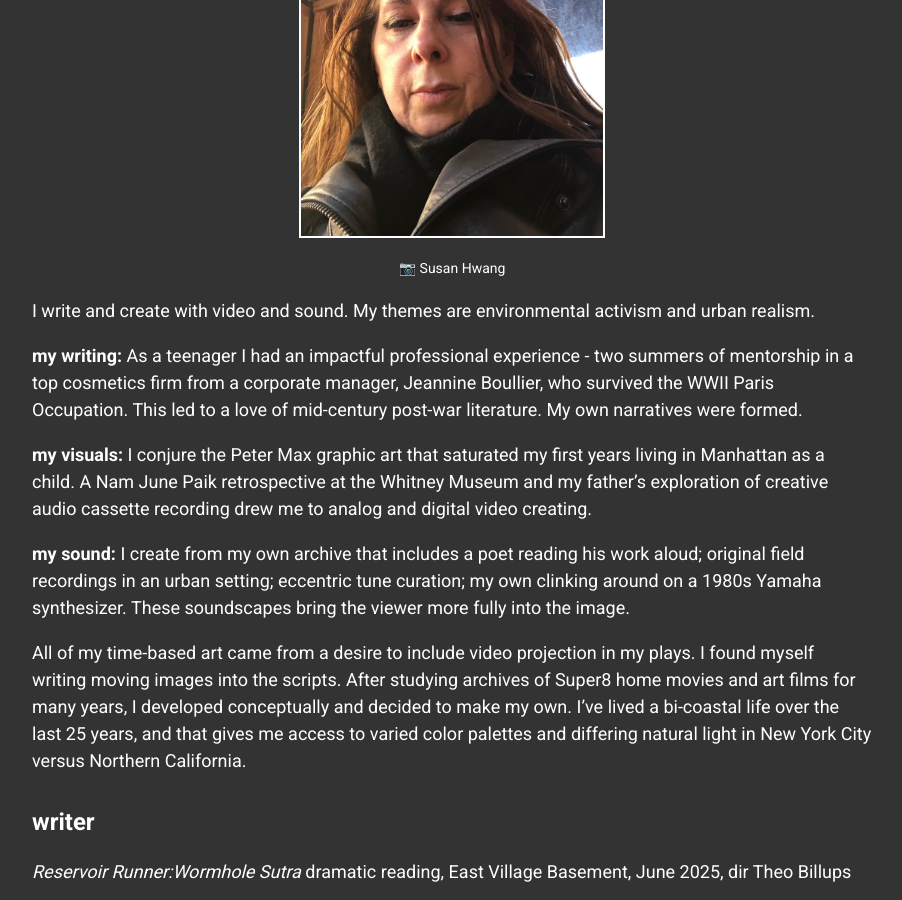
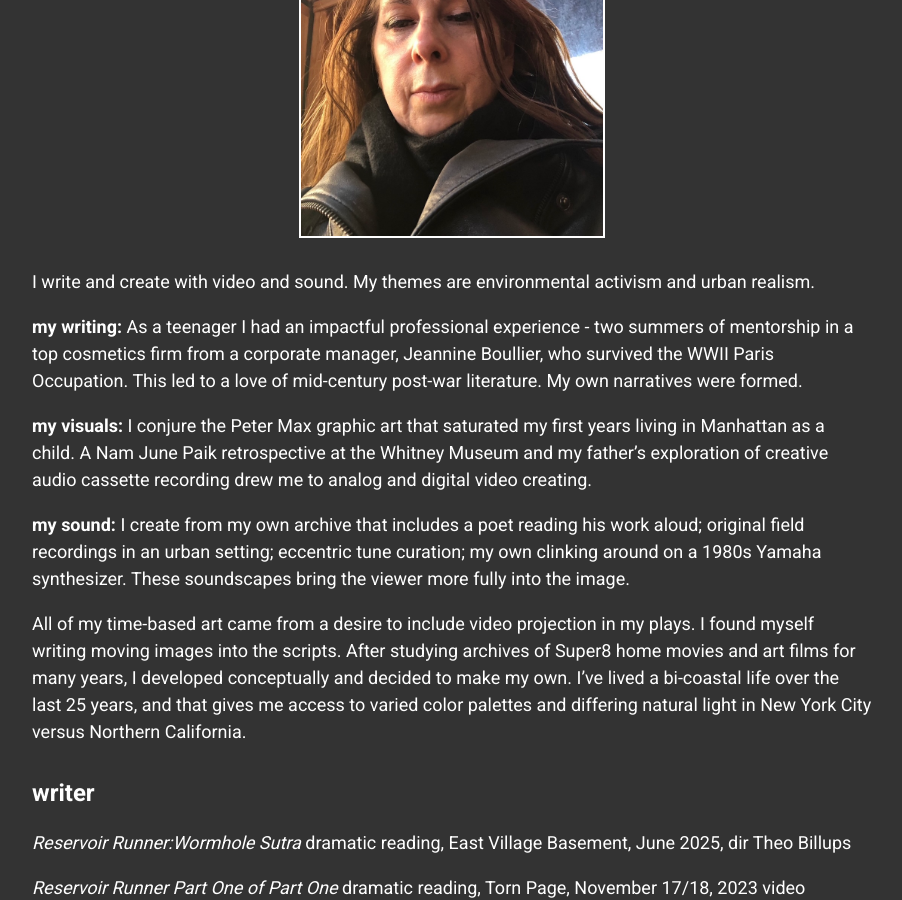
Before and after one commit to minicreative/victoriawolfe, a Jekyll site: the page built from index.md, in a window 1280 px wide and 900 px high, scrolled down 348 px. Shown: the whole window, without its empty margins (188-1090 px from the left). Built offline with Jekyll 4.4.1, drawn with Linux system fonts in a browser that asks for light colours.

Commit message:
Update Pages “home”

```diff
--- a/index.md
+++ b/index.md
@@ -10,9 +10,9 @@ layout: page
 
 ![](uploads/img_6210.jpg)
 
-<div style="font-size:14px; margin-top:-10px; text-align:center;">
+<!-- <div style="font-size:14px; margin-top:-10px; text-align:center;">
  📷 Susan Hwang
-</div>
+</div> -->
 
 I write and create with video and sound. My themes are environmental activism and urban realism.
 
```
